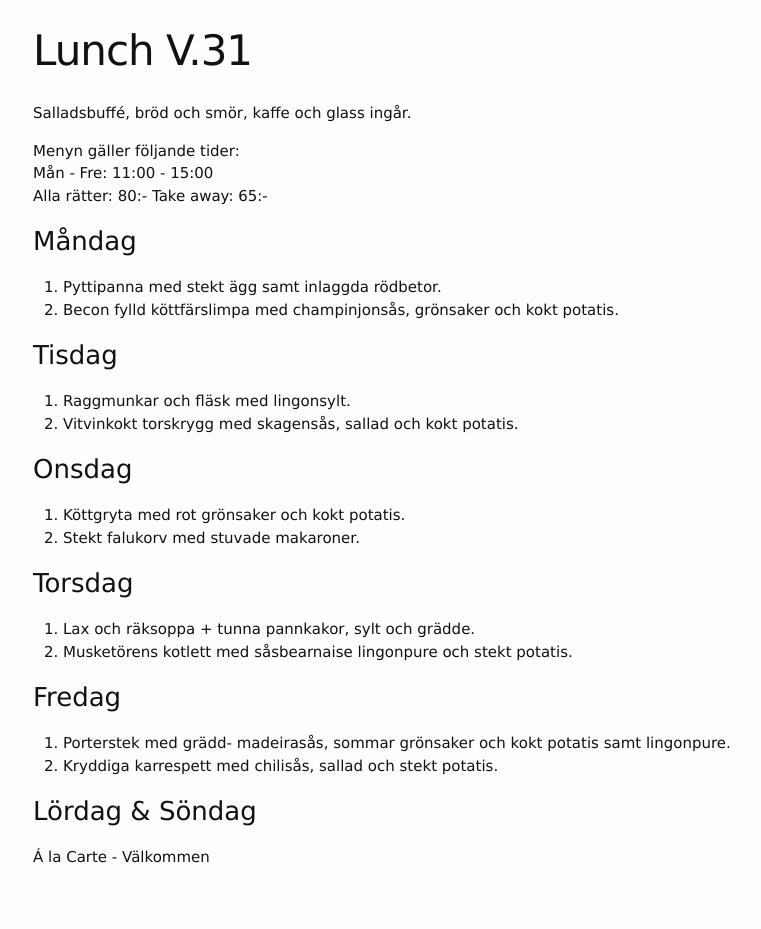
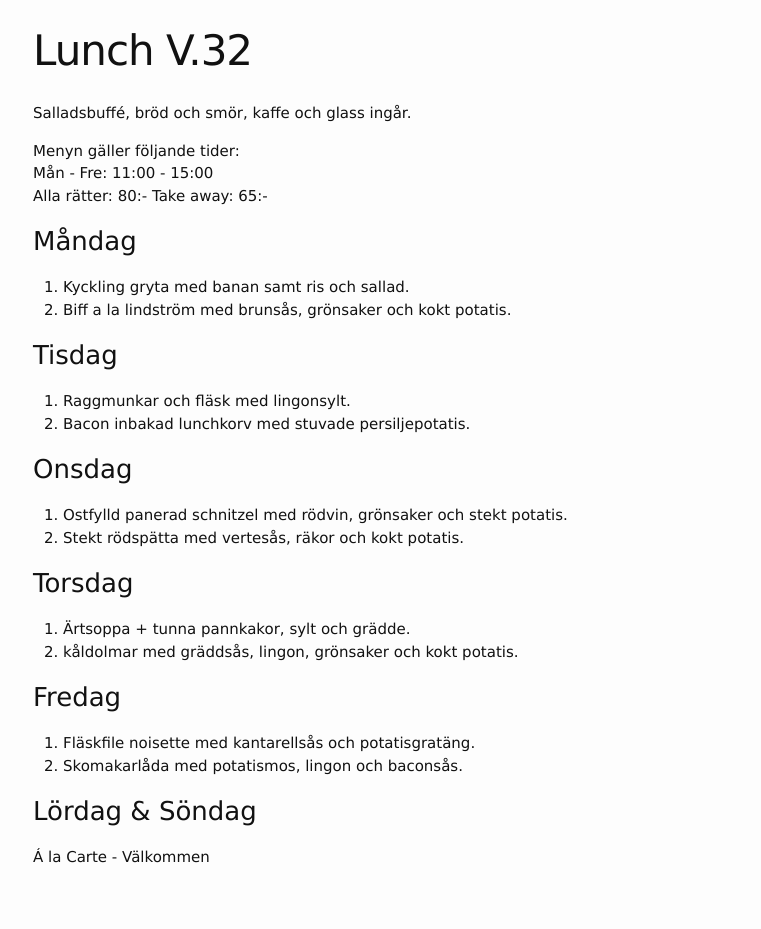
Before and after one commit to FarInn62/farinn62.github.io, a Jekyll site: the page built from lunch.md, in a window 1280 px wide. Shown: the whole page, without its empty margins (237-998 px from the left). Built offline with Jekyll 4.4.1, drawn with Linux system fonts in a browser that asks for light colours.

Commit message:
Update lunch.md

```diff
--- a/lunch.md
+++ b/lunch.md
@@ -1,6 +1,6 @@
 ---
 layout: foodmenu
-title: Lunch V.31
+title: Lunch V.32
 permalink: /lunch/
 published: true
 ---
@@ -12,28 +12,28 @@ Alla rätter: 80:- Take away: 65:-
 
 ### Måndag
 
-1. Pyttipanna med stekt ägg samt inlaggda rödbetor.
-2. Becon fylld köttfärslimpa med champinjonsås, grönsaker och kokt potatis.
+1. Kyckling gryta med banan samt ris och sallad.
+2. Biff a la lindström med brunsås, grönsaker och kokt potatis.
 
 ### Tisdag
 
 1. Raggmunkar och fläsk med lingonsylt.
-2. Vitvinkokt torskrygg med skagensås, sallad och kokt potatis.
+2. Bacon inbakad lunchkorv med stuvade persiljepotatis.
 
 ### Onsdag
 
-1. Köttgryta med rot grönsaker och kokt potatis.
-2. Stekt falukorv med stuvade makaroner.
+1. Ostfylld panerad schnitzel med rödvin, grönsaker och stekt potatis.
+2. Stekt rödspätta med vertesås, räkor och kokt potatis.
 
 ### Torsdag
 
- 1. Lax och räksoppa + tunna pannkakor, sylt och grädde.
- 2. Musketörens kotlett med såsbearnaise lingonpure och stekt potatis.
+ 1. Ärtsoppa + tunna pannkakor, sylt och grädde.
+ 2. kåldolmar med gräddsås, lingon, grönsaker och kokt potatis.
 
 ### Fredag
 
-1. Porterstek med grädd- madeirasås, sommar grönsaker och kokt potatis samt lingonpure.
-2. Kryddiga karrespett med chilisås, sallad och stekt potatis.
+1. Fläskfile noisette med kantarellsås och potatisgratäng.
+2. Skomakarlåda med potatismos, lingon och baconsås.
 
 ### Lördag & Söndag
 Á la Carte - Välkommen
```
